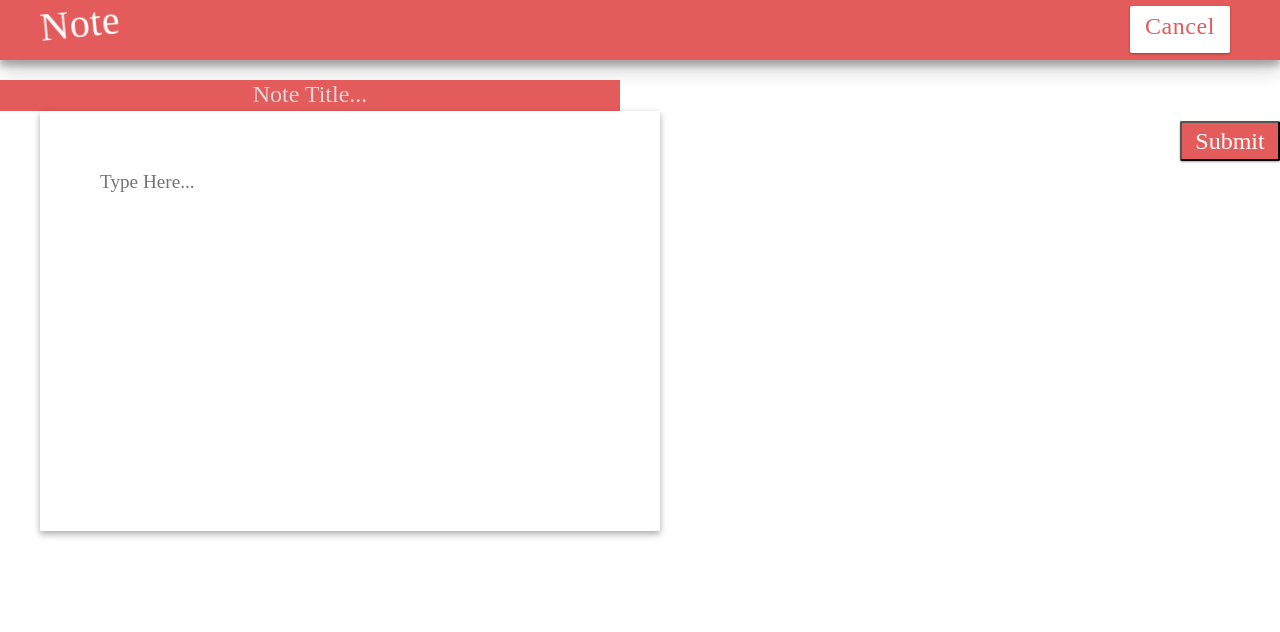
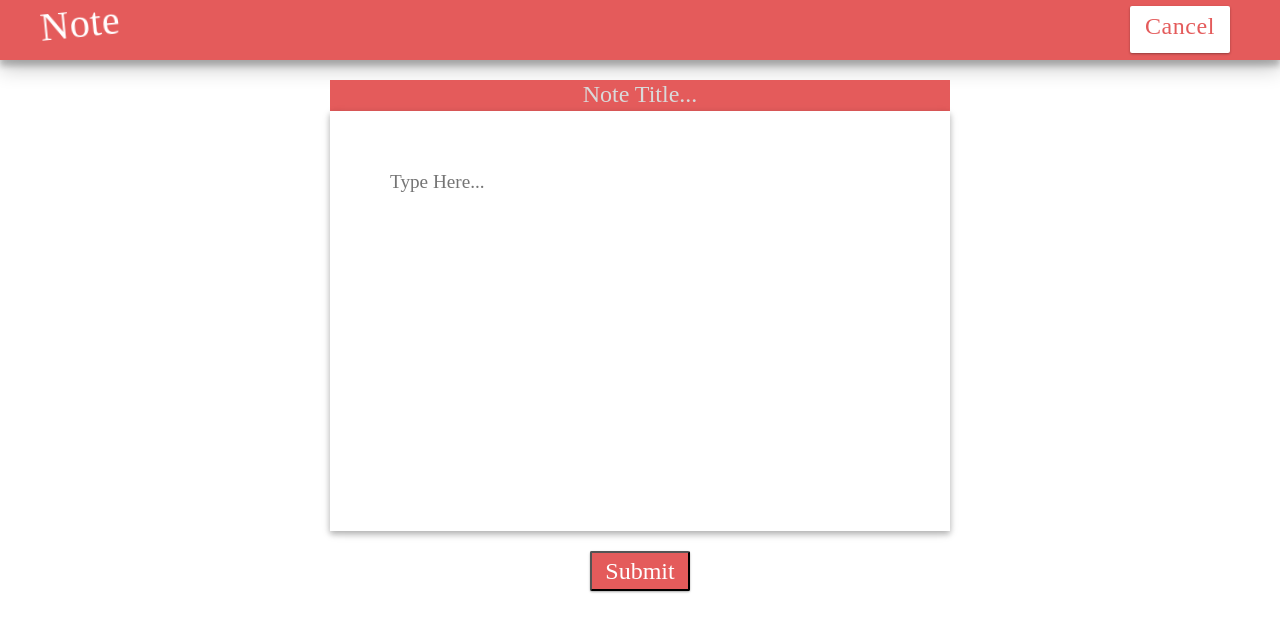
Before and after one commit to jackpip/note-app, a React (Create React App) app: page / in a window 1280 px wide. Both pictures are taken after a click on the element "+ Note". Shown: the top 632 px of the page. Built offline with nearby package versions, Linux system fonts and the light colour scheme; no server answers.

Commit message:
Clear note data in toggleNote

```diff
--- a/src/App.js
+++ b/src/App.js
@@ -18,7 +18,8 @@ class App extends Component {
 
   toggleNote = () => {
     this.setState({
-      showNote: ! this.state.showNote
+      showNote: ! this.state.showNote,
+      note: {}
     });
   }
 
--- a/src/components/Note.js
+++ b/src/components/Note.js
@@ -16,7 +16,7 @@ class Note extends React.Component {
 
     return (
       <div className="note-container">
-        <form className="note-form" onSubmit={(e) => this.onSubmit(e)}>
+        <form className="note-container note-form" onSubmit={(e) => this.onSubmit(e)}>
           <input
             className="note-title-input"
             type="text"
```
